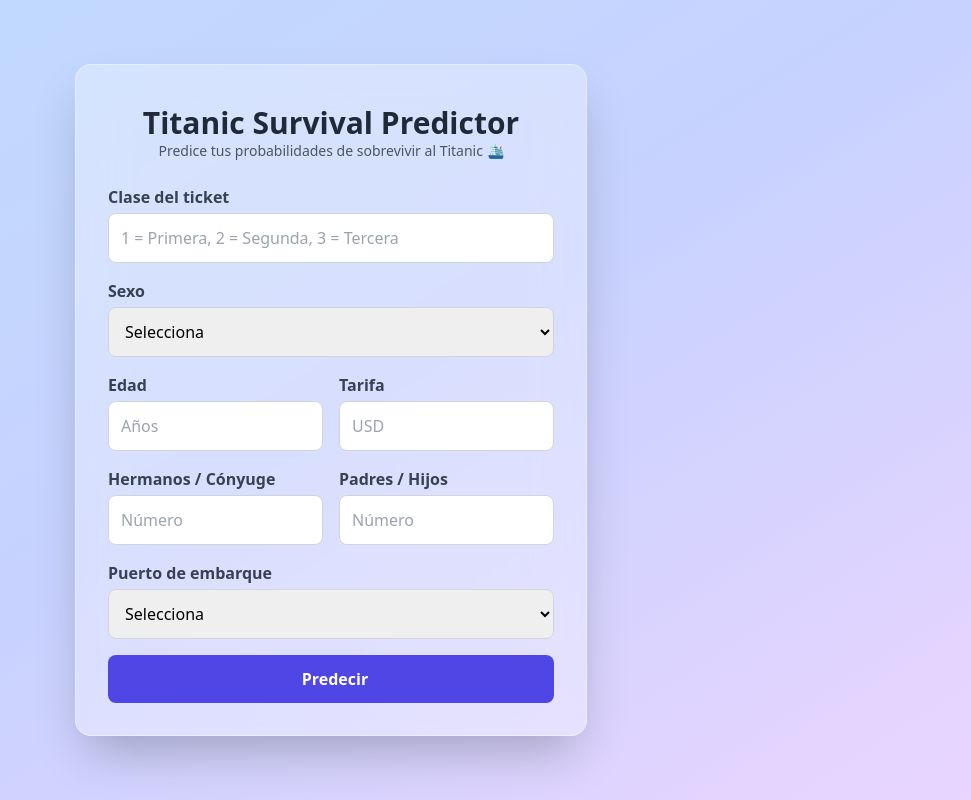
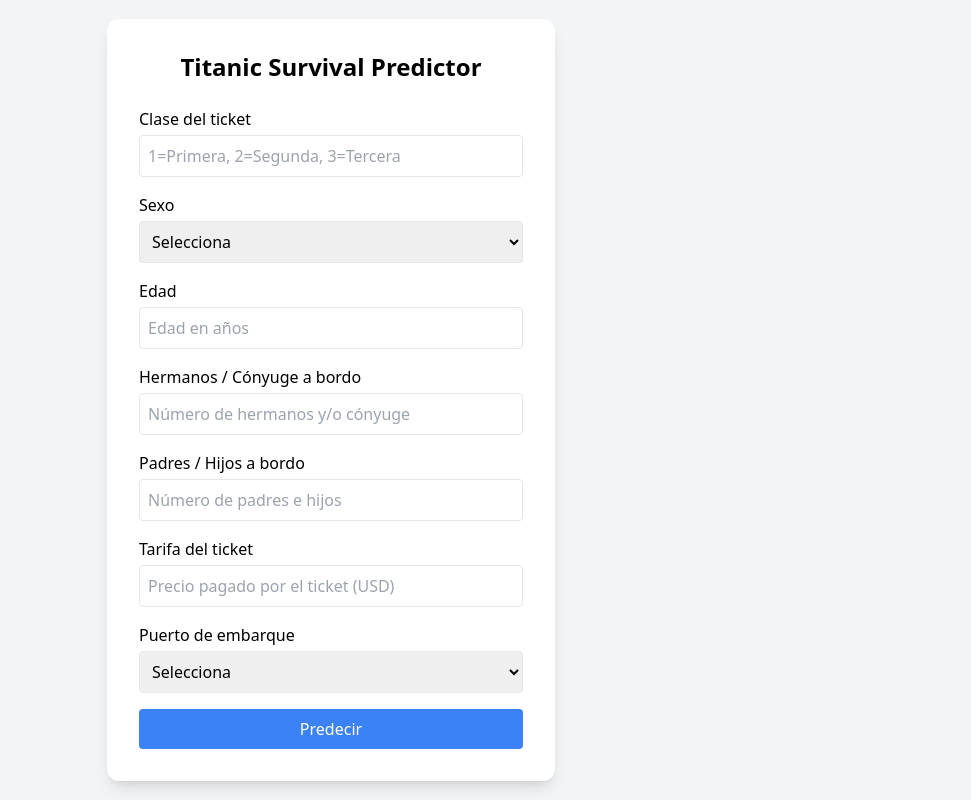
Before and after one commit to dandark666/titanic_app, a Django app: page / in a window 1280 px wide. Shown: the whole page, without its empty margins (309-1280 px from the left). Run offline with Django 5.2, Linux system fonts and the light colour scheme; parts of the project's set-up code (start-up, migrations or seed data) failed here and were passed over; some libraries are stand-ins or nearby versions.

Commit message:
Update index.html

```diff
--- a/predictor/templates/index.html
+++ b/predictor/templates/index.html
@@ -4,29 +4,21 @@
     <meta charset="UTF-8">
     <title>Predicción Titanic</title>
     <script src="https://cdn.tailwindcss.com"></script>
-    <script src="https://unpkg.com/@phosphor-icons/web"></script>
 </head>
-<body class="bg-gradient-to-br from-blue-200 via-indigo-200 to-purple-200 min-h-screen flex items-center justify-center">
+<body class="bg-gray-100 flex justify-center items-center min-h-screen">
+    <div class="bg-white p-8 rounded-xl shadow-lg w-full max-w-md">
+        <h1 class="text-2xl font-bold mb-6 text-center">Titanic Survival Predictor</h1>
 
-    <div class="backdrop-blur-xl bg-white/30 shadow-2xl rounded-2xl p-8 w-full max-w-lg border border-white/40">
-        <div class="text-center mb-6">
-            <i class="ph ph-anchor-simple text-4xl text-indigo-600"></i>
-            <h1 class="text-3xl font-extrabold text-gray-800 mt-2">Titanic Survival Predictor</h1>
-            <p class="text-gray-600 text-sm">Predice tus probabilidades de sobrevivir al Titanic 🛳️</p>
-        </div>
-
-        <!-- Resultado -->
+        <!-- Resultado de la predicción -->
         {% if prediction %}
             {% if pred == 1 %}
-                <div class="mb-4 p-4 bg-green-100 border-l-4 border-green-500 text-green-800 rounded-md animate-fade-in">
-                    <i class="ph ph-smiley mr-1"></i> {{ prediction }}
+                <div class="mb-4 p-3 bg-green-100 text-green-800 rounded">
+            {% else %}
+                <div class="mb-4 p-3 bg-red-100 text-red-800 rounded">
+            {% endif %}
+                    {{ prediction }}
                 </div>
-            {% else %}
-                <div class="mb-4 p-4 bg-red-100 border-l-4 border-red-500 text-red-800 rounded-md animate-fade-in">
-                    <i class="ph ph-warning mr-1"></i> {{ prediction }}
-                </div>
-            {% endif %}
-            <p class="text-sm text-gray-600 mb-4 text-center">🎯 Precisión del modelo: <strong>{{ accuracy }}%</strong></p>
+            <p class="text-sm text-gray-500 mb-4">Precisión del modelo: {{ accuracy }}%</p>
         {% endif %}
 
         <!-- Formulario -->
@@ -34,49 +26,42 @@
             {% csrf_token %}
 
             <div>
-                <label class="block font-semibold mb-1 text-gray-700">Clase del ticket</label>
-                <input name="Pclass" type="number" min="1" max="3" placeholder="1 = Primera, 2 = Segunda, 3 = Tercera"
-                    required class="w-full p-3 rounded-lg border border-gray-300 focus:outline-none focus:ring-2 focus:ring-indigo-400">
+                <label class="block font-medium mb-1">Clase del ticket</label>
+                <input name="Pclass" type="number" min="1" max="3" placeholder="1=Primera, 2=Segunda, 3=Tercera" required class="w-full p-2 border rounded"/>
             </div>
 
             <div>
-                <label class="block font-semibold mb-1 text-gray-700">Sexo</label>
-                <select name="Sex" required class="w-full p-3 rounded-lg border border-gray-300 focus:outline-none focus:ring-2 focus:ring-indigo-400">
+                <label class="block font-medium mb-1">Sexo</label>
+                <select name="Sex" required class="w-full p-2 border rounded">
                     <option value="">Selecciona</option>
                     <option value="male">Masculino</option>
                     <option value="female">Femenino</option>
                 </select>
             </div>
 
-            <div class="grid grid-cols-2 gap-4">
-                <div>
-                    <label class="block font-semibold mb-1 text-gray-700">Edad</label>
-                    <input name="Age" type="number" min="0" placeholder="Años" required
-                        class="w-full p-3 rounded-lg border border-gray-300 focus:outline-none focus:ring-2 focus:ring-indigo-400">
-                </div>
-                <div>
-                    <label class="block font-semibold mb-1 text-gray-700">Tarifa</label>
-                    <input name="Fare" type="number" step="0.01" min="0" placeholder="USD" required
-                        class="w-full p-3 rounded-lg border border-gray-300 focus:outline-none focus:ring-2 focus:ring-indigo-400">
-                </div>
-            </div>
-
-            <div class="grid grid-cols-2 gap-4">
-                <div>
-                    <label class="block font-semibold mb-1 text-gray-700">Hermanos / Cónyuge</label>
-                    <input name="SibSp" type="number" min="0" placeholder="Número" required
-                        class="w-full p-3 rounded-lg border border-gray-300 focus:outline-none focus:ring-2 focus:ring-indigo-400">
-                </div>
-                <div>
-                    <label class="block font-semibold mb-1 text-gray-700">Padres / Hijos</label>
-                    <input name="Parch" type="number" min="0" placeholder="Número" required
-                        class="w-full p-3 rounded-lg border border-gray-300 focus:outline-none focus:ring-2 focus:ring-indigo-400">
-                </div>
+            <div>
+                <label class="block font-medium mb-1">Edad</label>
+                <input name="Age" type="number" min="0" placeholder="Edad en años" required class="w-full p-2 border rounded"/>
             </div>
 
             <div>
-                <label class="block font-semibold mb-1 text-gray-700">Puerto de embarque</label>
-                <select name="Embarked" required class="w-full p-3 rounded-lg border border-gray-300 focus:outline-none focus:ring-2 focus:ring-indigo-400">
+                <label class="block font-medium mb-1">Hermanos / Cónyuge a bordo</label>
+                <input name="SibSp" type="number" min="0" placeholder="Número de hermanos y/o cónyuge" required class="w-full p-2 border rounded"/>
+            </div>
+
+            <div>
+                <label class="block font-medium mb-1">Padres / Hijos a bordo</label>
+                <input name="Parch" type="number" min="0" placeholder="Número de padres e hijos" required class="w-full p-2 border rounded"/>
+            </div>
+
+            <div>
+                <label class="block font-medium mb-1">Tarifa del ticket</label>
+                <input name="Fare" type="number" min="0" step="0.01" placeholder="Precio pagado por el ticket (USD)" required class="w-full p-2 border rounded"/>
+            </div>
+
+            <div>
+                <label class="block font-medium mb-1">Puerto de embarque</label>
+                <select name="Embarked" required class="w-full p-2 border rounded">
                     <option value="">Selecciona</option>
                     <option value="C">Cherbourg</option>
                     <option value="Q">Queenstown</option>
@@ -84,21 +69,8 @@
                 </select>
             </div>
 
-            <button id="predict-btn" type="submit"
-                class="w-full bg-indigo-600 text-white p-3 rounded-lg font-semibold hover:bg-indigo-700 transition-all duration-200 flex items-center justify-center gap-2">
-                <i class="ph ph-magic-wand"></i> <span>Predecir</span>
-            </button>
+            <button type="submit" class="w-full bg-blue-500 text-white p-2 rounded hover:bg-blue-600">Predecir</button>
         </form>
     </div>
-
-    <script>
-        // Animación de carga al presionar "Predecir"
-        const btn = document.getElementById('predict-btn');
-        btn.addEventListener('click', () => {
-            btn.innerHTML = '<i class="ph ph-spinner animate-spin"></i> Procesando...';
-            btn.disabled = true;
-        });
-    </script>
-
 </body>
 </html>
```
